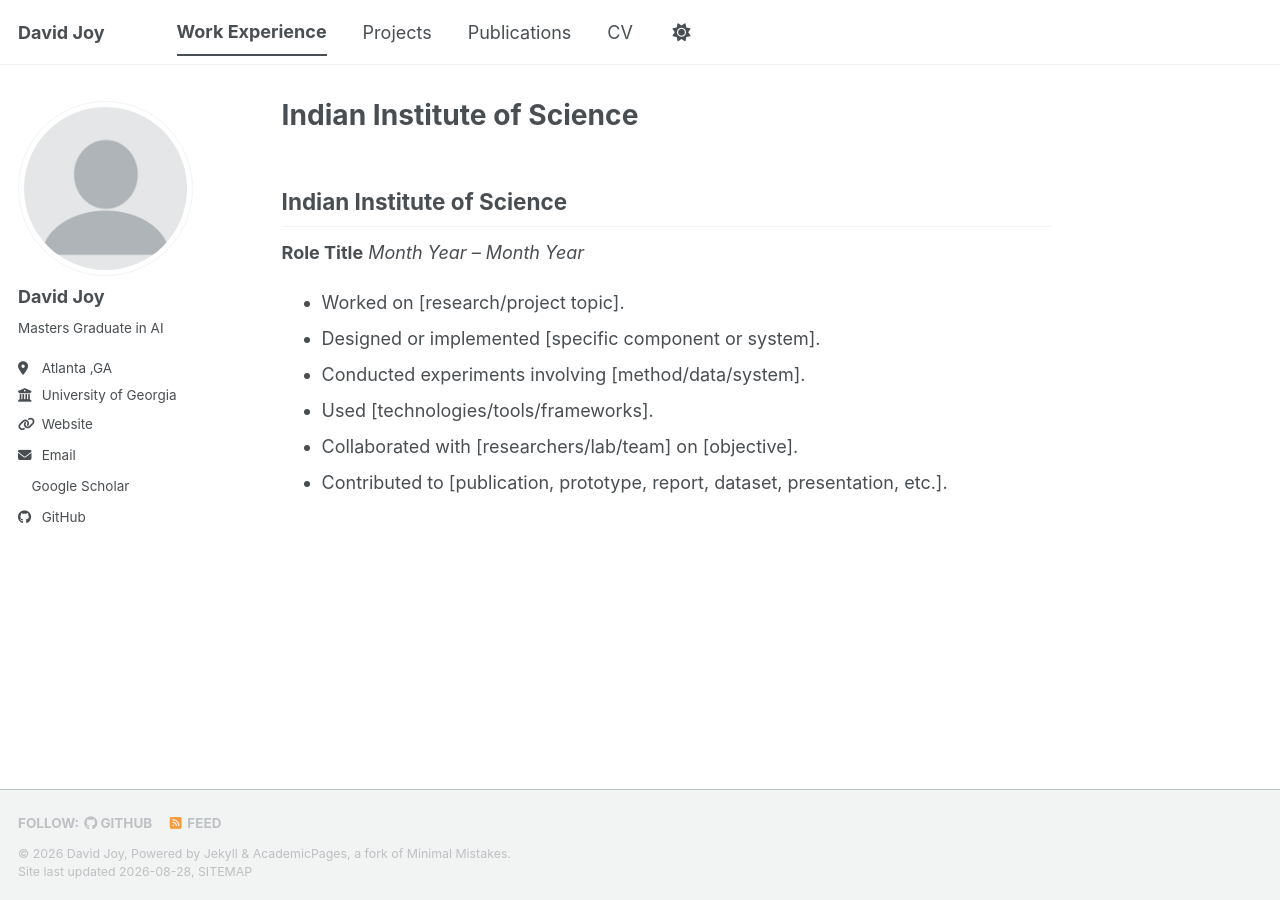
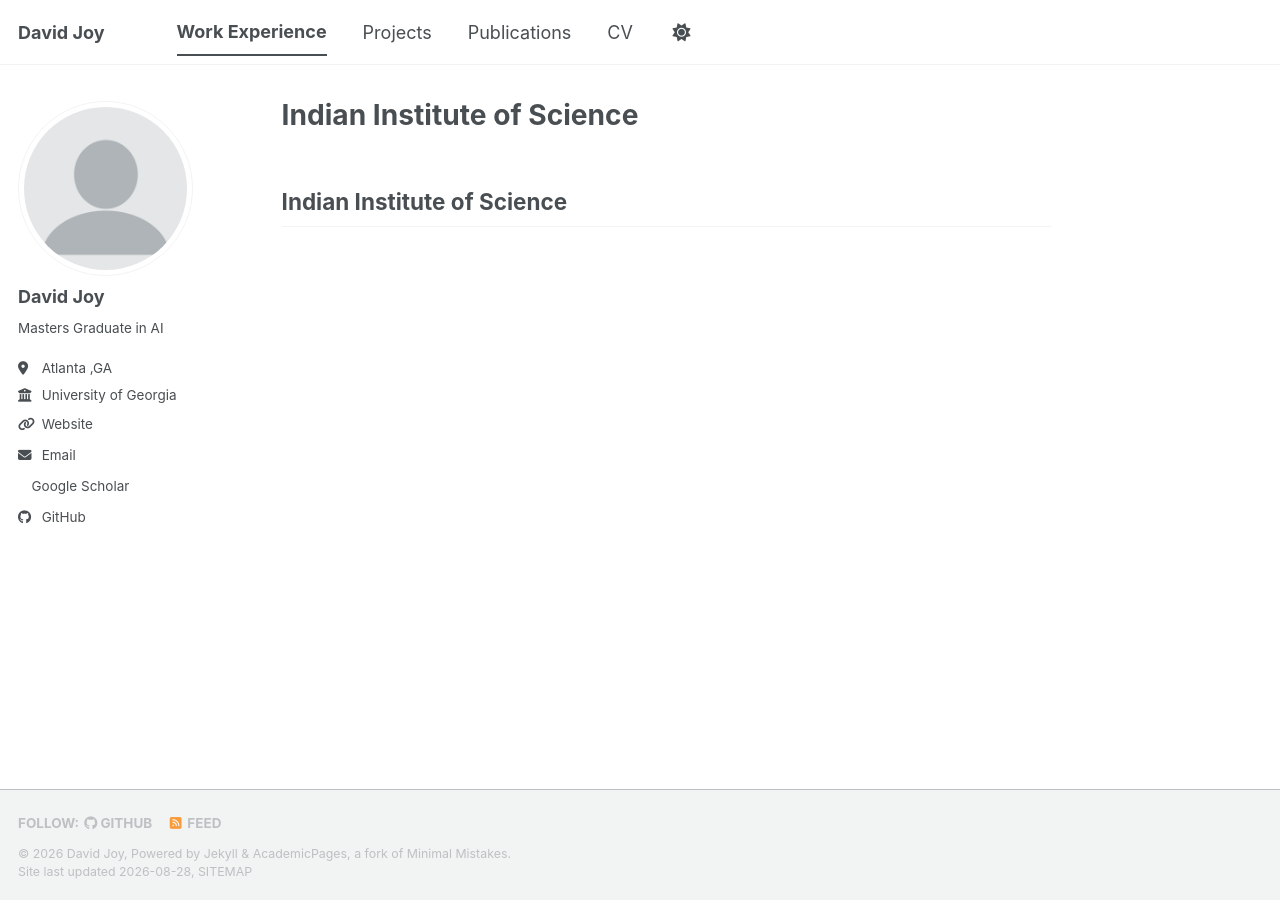
Before and after one commit to davidjoyme/davidjoyme.github.io, a Jekyll site: the page built from _pages/experience.md, in a window 1280 px wide. Built offline with Jekyll 4.4.1, drawn with Linux system fonts in a browser that asks for light colours; a style sheet for code colours, icons or effects is not loaded; our own code applies the rules of GitHub Pages for plain Markdown files.

Commit message:
experience page

```diff
--- a/_pages/experience.md
+++ b/_pages/experience.md
@@ -8,26 +8,8 @@ author_profile: true
 
 ## MODE2L Lab — University of Georgia, College of Engineering
 
-**Role Title**
-*Month Year – Present*
 
-* Worked on [briefly describe the research/project area].
-* Developed or implemented [tool, model, system, pipeline, or feature].
-* Used technologies including [Python, MATLAB, PyTorch, etc.].
-* Collaborated with researchers and team members on [specific work].
-* Analyzed [data/results/experiments] to support [research objective].
-* Presented or documented findings through [reports, presentations, publications, etc.].
 
 ---
 
 ## Indian Institute of Science
-
-**Role Title**
-*Month Year – Month Year*
-
-* Worked on [research/project topic].
-* Designed or implemented [specific component or system].
-* Conducted experiments involving [method/data/system].
-* Used [technologies/tools/frameworks].
-* Collaborated with [researchers/lab/team] on [objective].
-* Contributed to [publication, prototype, report, dataset, presentation, etc.].
```
Also changed, not shown: _pages/projects.md (+1 -1 lines).
